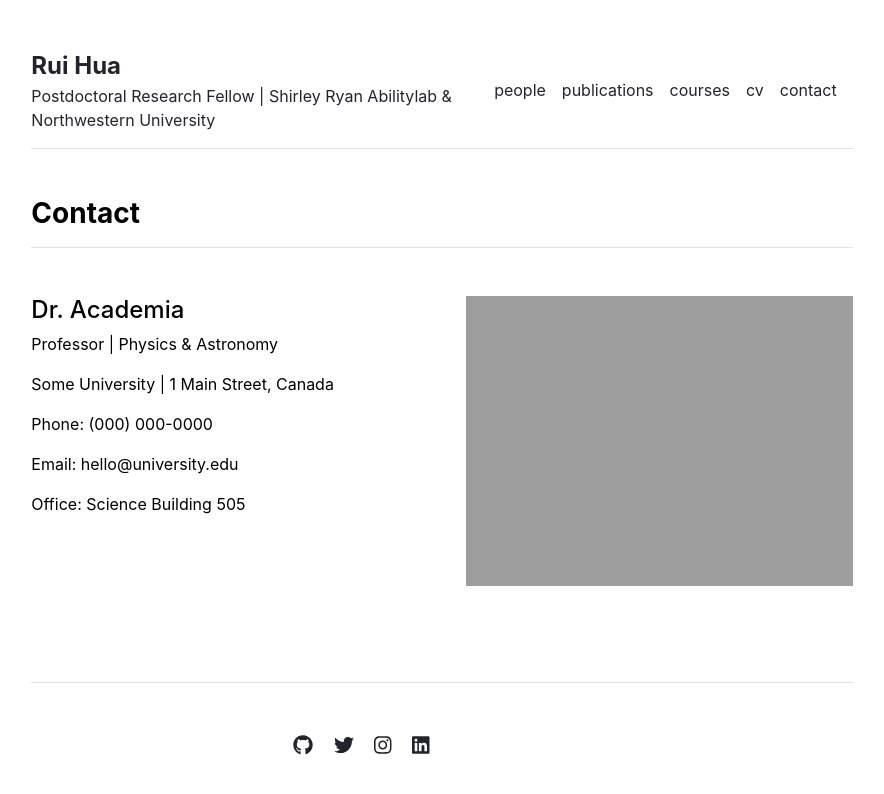
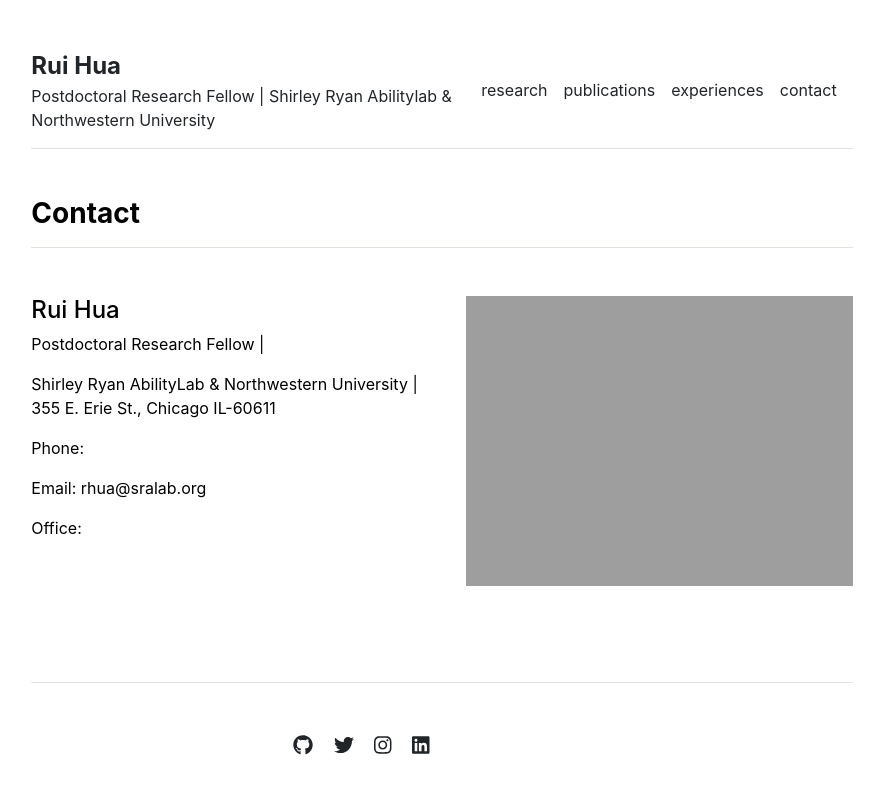
Before and after one commit to rui-hua-rh/rui-hua-rh.github.io, a Jekyll site: the page built from contact.md, in a window 1280 px wide. Shown: the top 794 px of the page, without its empty margins (198-1082 px from the left). Built offline with Jekyll 4.4.1, drawn with Linux system fonts in a browser that asks for light colours.

Commit message:
people changes

```diff
--- a/_data/settings.yml
+++ b/_data/settings.yml
@@ -1,19 +1,19 @@
 menu:
-- {name: 'people', url: '/people'}
+- {name: 'research', url: '/people'}
 - {name: 'publications', url: '/publications'}
-- {name: 'courses', url: '/courses'}
-- {name: 'cv', url: '/cv'}
+# - {name: 'courses', url: '/courses'}
+- {name: 'experiences', url: '/cv'}
 - {name: 'contact', url: '/contact'}
 
-people:
-- {name: 'Primary Investigator', title: 'Researcher', department: 'Physics & Astronomy', institution: 'Some University', institution_address: '1 Main Street, Canada', phone: '(000) 000-0000', email: 'hello@university.edu', office: 'Science Building 505', image: 'assets/img/primary-investigator.jpg', url: 'primary-investigator'}
-- {name: 'Lab Technician', title: 'Researcher', department: 'Physics & Astronomy', institution: 'Some University', institution_address: '1 Main Street, Canada', phone: '(000) 000-0000', email: 'hello@university.edu', office: 'Science Building 505', image: 'assets/img/lab-technician.jpg', url: 'lab-technician'}
-- {name: 'Graduate Student', title: 'Researcher', department: 'Physics & Astronomy', institution: 'Some University', institution_address: '1 Main Street, Canada', phone: '(000) 000-0000', email: 'hello@university.edu', office: 'Science Building 505', image: 'assets/img/graduate-student.jpg', url: 'graduate-student'}
+# people:
+# - {name: 'Primary Investigator', title: 'Researcher', department: 'Physics & Astronomy', institution: 'Some University', institution_address: '1 Main Street, Canada', phone: '(000) 000-0000', email: 'hello@university.edu', office: 'Science Building 505', image: 'assets/img/primary-investigator.jpg', url: 'primary-investigator'}
+# - {name: 'Lab Technician', title: 'Researcher', department: 'Physics & Astronomy', institution: 'Some University', institution_address: '1 Main Street, Canada', phone: '(000) 000-0000', email: 'hello@university.edu', office: 'Science Building 505', image: 'assets/img/lab-technician.jpg', url: 'lab-technician'}
+# - {name: 'Graduate Student', title: 'Researcher', department: 'Physics & Astronomy', institution: 'Some University', institution_address: '1 Main Street, Canada', phone: '(000) 000-0000', email: 'hello@university.edu', office: 'Science Building 505', image: 'assets/img/graduate-student.jpg', url: 'graduate-student'}
 
-courses:
-- {name: 'Vector Calculus', url: 'vector-calculus'}
-- {name: 'Quantum Mechanics', url: 'quantum-mechanics'}
-- {name: 'Stellar Structures', url: 'stellar-structures'}
+# courses:
+# - {name: 'Vector Calculus', url: 'vector-calculus'}
+# - {name: 'Quantum Mechanics', url: 'quantum-mechanics'}
+# - {name: 'Stellar Structures', url: 'stellar-structures'}
 
 social:
 - {icon: 'github', link: 'https://github.com/LeNPaul'}
@@ -22,4 +22,4 @@
 - {icon: 'linkedin', link: 'https://linkedin.com/in/lenpaul'}
 
 contacts:
-- {name: 'Dr. Academia', title: 'Professor', department: 'Physics & Astronomy', institution: 'Some University', institution_address: '1 Main Street, Canada', phone: '(000) 000-0000', email: 'hello@university.edu', office: 'Science Building 505', image: 'assets/img/contact.jpg'}
+- {name: 'Rui Hua', title: 'Postdoctoral Research Fellow', institution: 'Shirley Ryan AbilityLab & Northwestern University', institution_address: '355 E. Erie St., Chicago IL-60611', email: 'rhua@sralab.org', image: 'assets/img/contact.jpg'}
```
Also changed, not shown: _layouts/people.html (+12 -2 lines).
